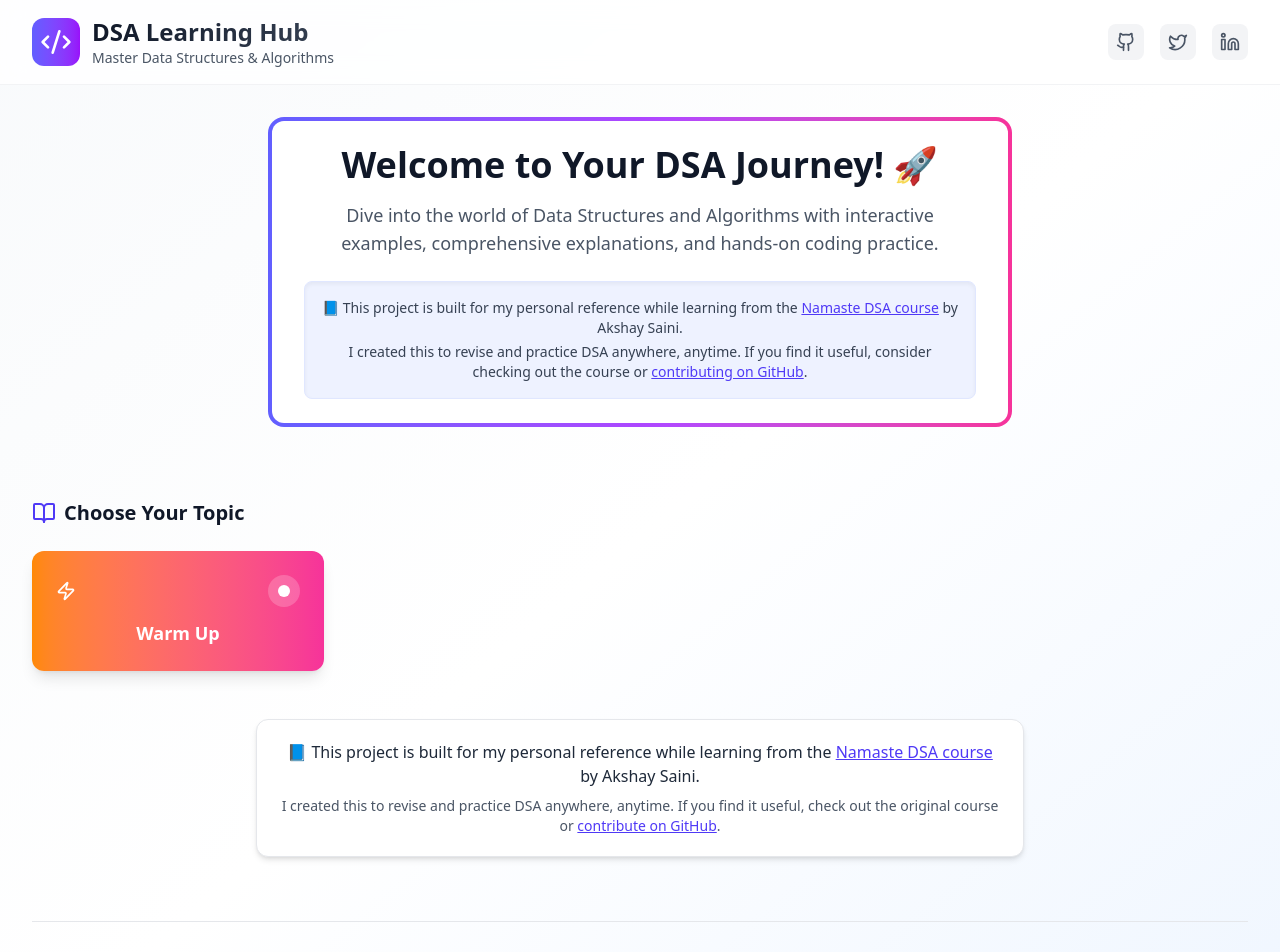
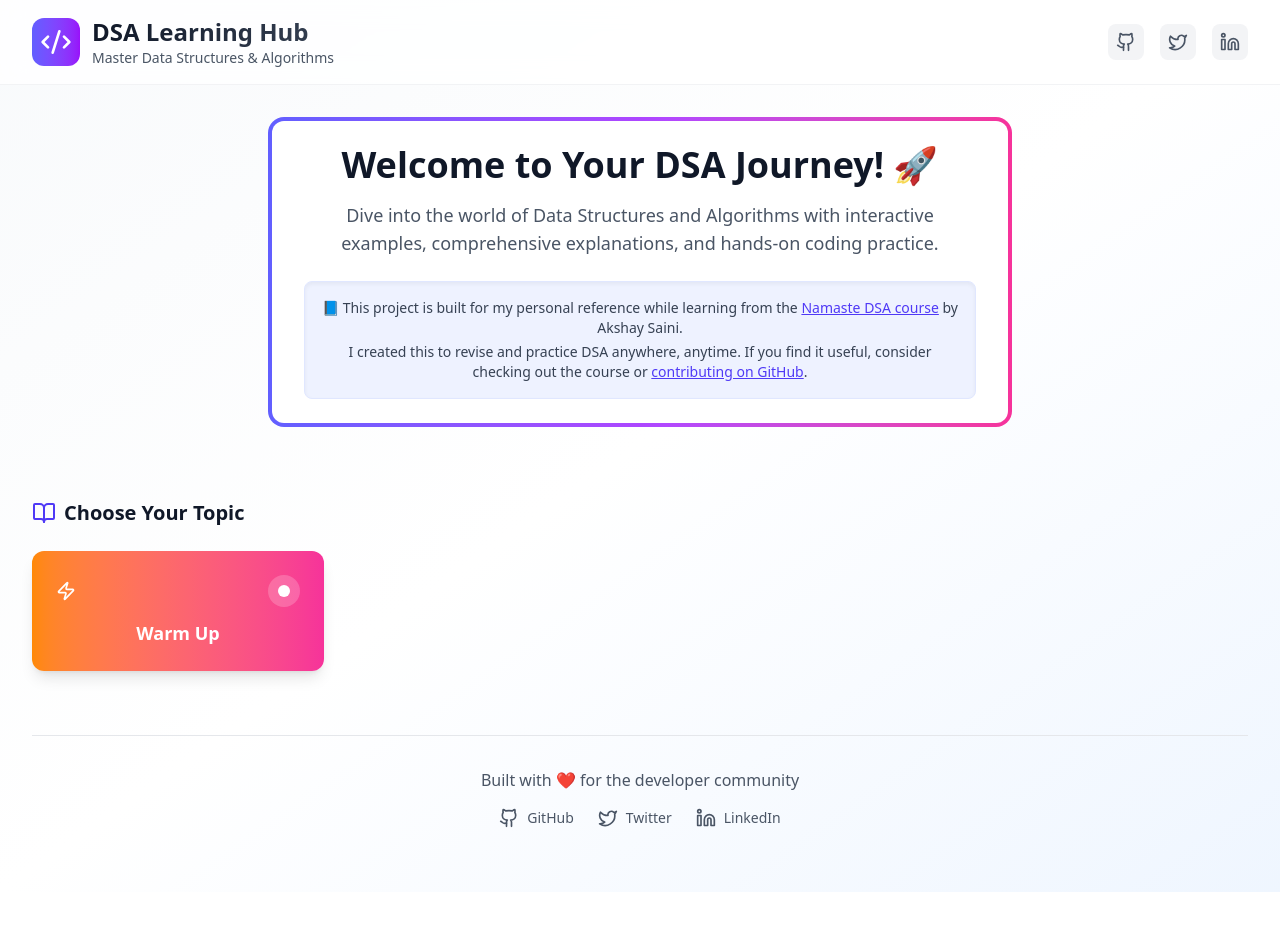
Before and after one commit to shubhamku044/dsa-javascript, a React (Vite) app: page / in a window 1280 px wide. Shown: the top 952 px of the page. After the commit the page ends 892 px from the top, so only its background shows below. Built offline with nearby package versions, Linux system fonts and the light colour scheme.

Commit message:
reorder sec

```diff
--- a/src/App.tsx
+++ b/src/App.tsx
@@ -218,7 +218,6 @@ function App(): JSX.Element {
                   coding practice.
                 </p>
 
-                {/* 👇 Add this block below */}
                 <div className="mx-auto mt-6 max-w-2xl rounded-lg border border-indigo-100 bg-indigo-50 px-4 py-4 text-sm text-gray-700 shadow-inner">
                   <p className="mb-1">
                     📘 This project is built for my personal reference while
@@ -333,35 +332,6 @@ function App(): JSX.Element {
             </div>
           </div>
         )}
-
-        <div className="mx-auto mt-12 max-w-3xl rounded-xl border border-gray-200 bg-white px-6 py-5 text-center shadow-md">
-          <p className="mb-2 text-gray-800">
-            📘 This project is built for my personal reference while learning
-            from the{" "}
-            <a
-              href="https://namastedev.com/learn/namaste-dsa"
-              target="_blank"
-              rel="noopener noreferrer"
-              className="text-indigo-600 underline hover:text-indigo-800"
-            >
-              Namaste DSA course
-            </a>{" "}
-            by Akshay Saini.
-          </p>
-          <p className="text-sm text-gray-600">
-            I created this to revise and practice DSA anywhere, anytime. If you
-            find it useful, check out the original course or{" "}
-            <a
-              href="https://github.com/shubhamku044/dsa-javascript"
-              target="_blank"
-              rel="noopener noreferrer"
-              className="text-indigo-600 underline hover:text-indigo-800"
-            >
-              contribute on GitHub
-            </a>
-            .
-          </p>
-        </div>
         <Footer />
       </div>
     </div>
```
